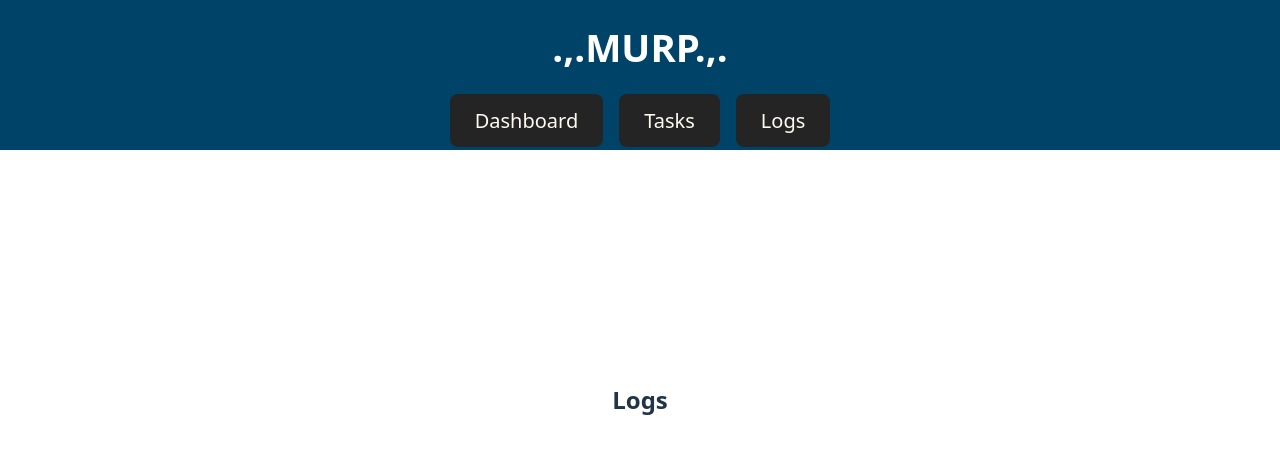
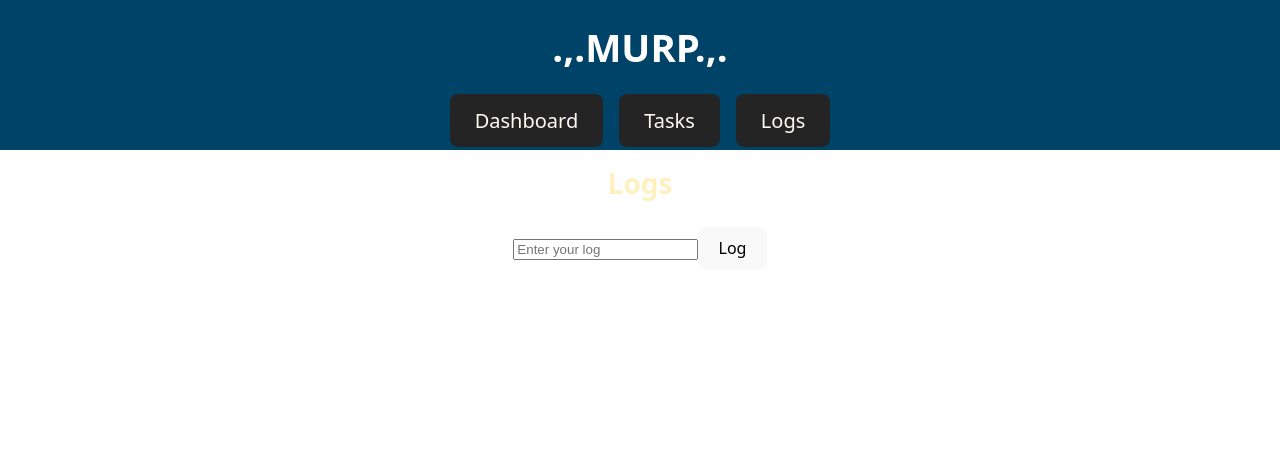
Before and after one commit to ksh0r/murp, a React (Vite) app in the folder client/: page /logs in a window 1280 px wide. Shown: the top 454 px of the page. Built offline with nearby package versions, Linux system fonts and the light colour scheme; no server answers; a web font is replaced by a local one.

Commit message:
Create Log Entry

```diff
--- a/client/src/App.css
+++ b/client/src/App.css
@@ -234,5 +234,17 @@ nav a {
     fill: #fff1bf;
     height: 24px;
     width: 24px;
+}
 
+
+/* Log */
+
+.log-header {
+    align: center;
+    height: 500px;
 }
+
+.log-header h2 {
+    font-size: 1.75rem;
+    color: #fff1bf;
+}
--- a/client/src/pages/Logs.jsx
+++ b/client/src/pages/Logs.jsx
@@ -28,6 +28,10 @@ function Logs() {
     return (
         <div className="log-header">
             <h2>Logs</h2>
+            <div className="log-input">
+                <input type="text" placeholder="Enter your log" value={newMessage} onChange={(e) => setNewMessage(e.target.value)}/>
+                <button onClick={handleAddLog}>Log</button>
+            </div>
         </div>
     );
 }
```
